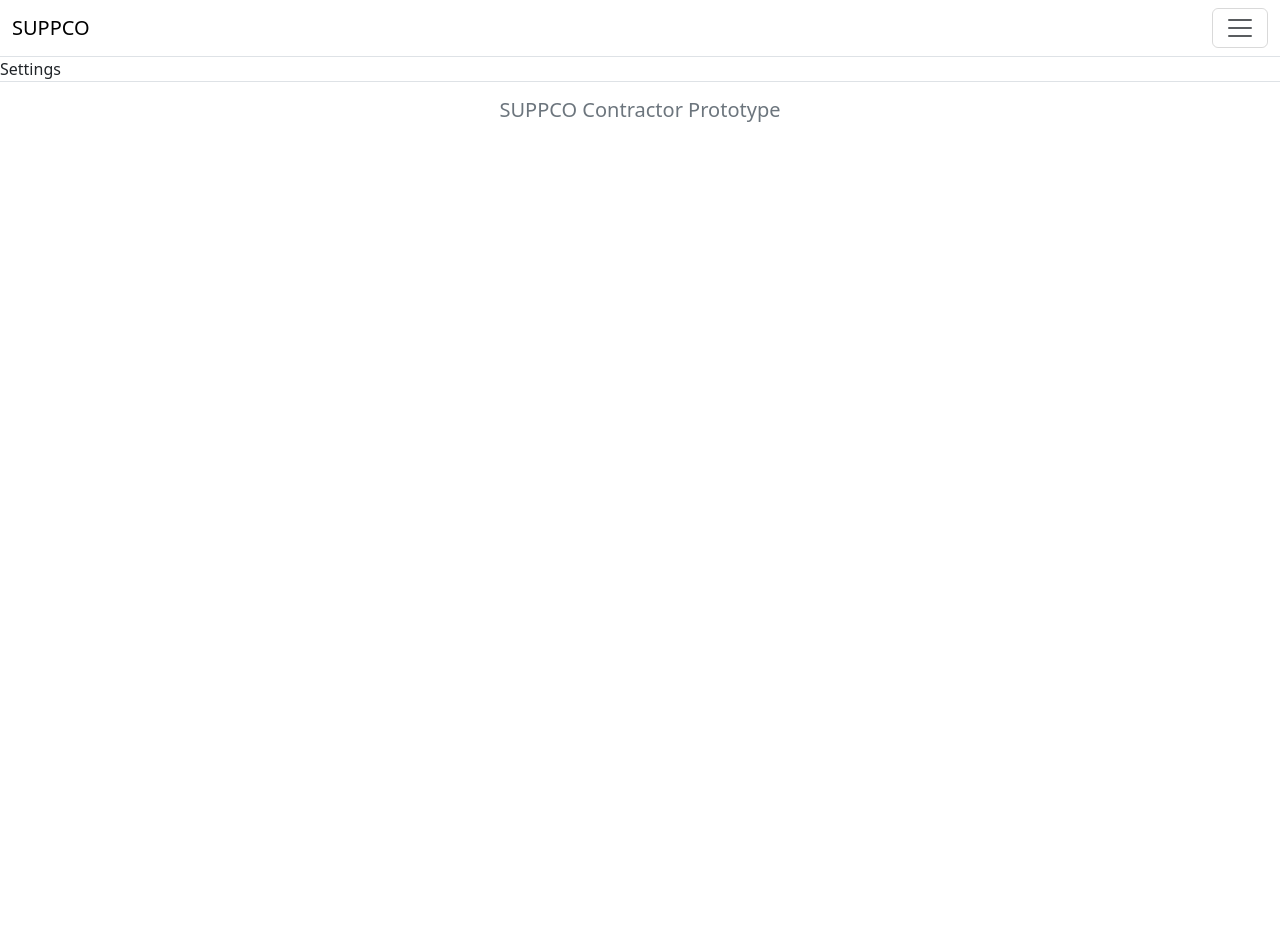
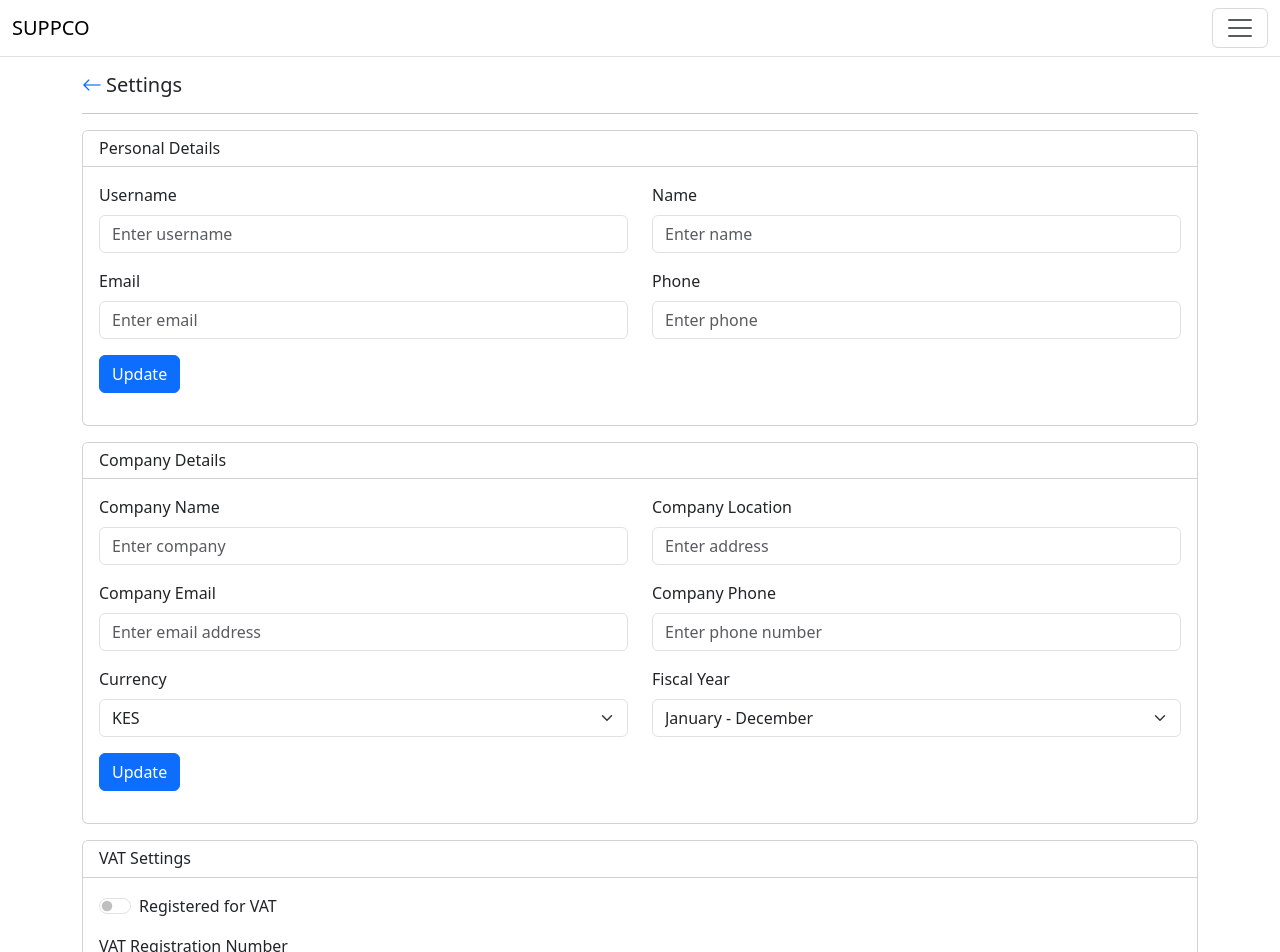
Before and after one commit to daltechafrica/suppco-contractor-prototype, a React (Create React App) app: page /settings in a window 1280 px wide. Shown: the top 952 px of the page. Before the commit the page ends 800 px from the top, so only its background shows below. Built offline with nearby package versions, Linux system fonts and the light colour scheme.

Commit message:
complete settings

```diff
--- a/src/pages/Settings.jsx
+++ b/src/pages/Settings.jsx
@@ -1,9 +1,246 @@
-import React from 'react'
+import React from "react";
+import { Link } from "react-router-dom";
+import { appLinks } from "../constants/links";
 
 function Settings() {
   return (
-    <div>Settings</div>
-  )
+    <>
+      <div className="container py-3">
+        <h5>
+          <span>
+            <Link to={appLinks?.Dashboard}>
+              <i className="bi bi-arrow-left me-1"></i>
+            </Link>
+          </span>
+          Settings
+        </h5>
+        <hr />
+
+        {/* Personal profile */}
+        <section className="mt-3 mb-3">
+          <div className="card">
+            <h6 className="card-header bg-white">Personal Details</h6>
+            <div className="card-body">
+              <form action="">
+                <div className="row">
+                  <div className="col-md-6 col-sm-12">
+                    <div className="mb-3">
+                      <label htmlFor="username" className="form-label">
+                        Username
+                      </label>
+                      <input
+                        type="text"
+                        className="form-control"
+                        id="username"
+                        placeholder="Enter username"
+                      />
+                    </div>
+                  </div>
+
+                  <div className="col-md-6 col-sm-12">
+                    <div className="mb-3">
+                      <label htmlFor="name" className="form-label">
+                        Name
+                      </label>
+                      <input
+                        type="text"
+                        className="form-control"
+                        id="name"
+                        placeholder="Enter name"
+                      />
+                    </div>
+                  </div>
+                </div>
+
+                <div className="row">
+                  <div className="col-md-6 col-sm-12">
+                    <div className="mb-3">
+                      <label htmlFor="email" className="form-label">
+                        Email
+                      </label>
+                      <input
+                        type="email"
+                        className="form-control"
+                        id="email"
+                        placeholder="Enter email"
+                      />
+                    </div>
+                  </div>
+
+                  <div className="col-md-6 col-sm-12">
+                    <div className="mb-3">
+                      <label htmlFor="phone" className="form-label">
+                        Phone
+                      </label>
+                      <input
+                        type="text"
+                        className="form-control"
+                        id="phone"
+                        placeholder="Enter phone"
+                      />
+                    </div>
+                  </div>
+                </div>
+
+                <div className="mb-3">
+                  <button className="btn btn-primary">Update</button>
+                </div>
+              </form>
+            </div>
+          </div>
+        </section>
+
+        {/* company profile */}
+        <section className="mb-3">
+          <div className="card">
+            <h6 className="card-header bg-white">Company Details</h6>
+            <div className="card-body">
+              <form action="">
+                <div className="row">
+                  <div className="col-md-6 col-sm-12">
+                    <div className="mb-3">
+                      <label htmlFor="company" className="form-label">
+                        Company Name
+                      </label>
+                      <input
+                        type="text"
+                        className="form-control"
+                        id="company"
+                        placeholder="Enter company"
+                      />
+                    </div>
+                  </div>
+
+                  <div className="col-md-6 col-sm-12">
+                    <div className="mb-3">
+                      <label htmlFor="address" className="form-label">
+                        Company Location
+                      </label>
+                      <input
+                        type="text"
+                        className="form-control"
+                        id="address"
+                        placeholder="Enter address"
+                      />
+                    </div>
+                  </div>
+                </div>
+
+                <div className="row">
+                  <div className="col-md-6 col-sm-12">
+                    <div className="mb-3">
+                      <label htmlFor="address" className="form-label">
+                        Company Email
+                      </label>
+                      <input
+                        type="email"
+                        className="form-control"
+                        id="address"
+                        placeholder="Enter email address"
+                      />
+                    </div>
+                  </div>
+
+                  <div className="col-md-6 col-sm-12">
+                    <div className="mb-3">
+                      <label htmlFor="address" className="form-label">
+                        Company Phone
+                      </label>
+                      <input
+                        type="text"
+                        className="form-control"
+                        id="address"
+                        placeholder="Enter phone number"
+                      />
+                    </div>
+                  </div>
+                </div>
+
+                <div className="row">
+                  <div className="col-md-6 col-sm-12">
+                    <div className="mb-3">
+                      <label htmlFor="currency" className="form-label">
+                        Currency
+                      </label>
+                      <select name="currency" id="" className="form-select">
+                        <option value="kes">KES</option>
+                        <option value="usd">USD</option>
+                        <option value="ngn">NGN</option>
+                        <option value="ghs">GHS</option>
+                      </select>
+                    </div>
+                  </div>
+
+                  <div className="col-md-6 col-sm-12">
+                    <div className="mb-3">
+                      <label htmlFor="fiscalYear" className="form-label">
+                        Fiscal Year
+                      </label>
+                      <select name="fiscalYear" id="" className="form-select">
+                        <option value="janDec">January - December</option>
+                        <option value="julyJune">July - June</option>
+                      </select>
+                    </div>
+                  </div>
+                </div>
+
+                <div className="mb-3">
+                  <button className="btn btn-primary">Update</button>
+                </div>
+              </form>
+            </div>
+          </div>
+        </section>
+
+        <section className="mb-3">
+          <div className="card">
+            <h6 className="card-header bg-white">VAT Settings</h6>
+            <div className="card-body">
+              <form action="">
+                <div className="mb-3">
+                  <div className="form-check form-switch">
+                    <input
+                      type="checkbox"
+                      className="form-check-input"
+                      role="switch"
+                      id="permission2"
+                      name="permission2"
+                    />
+                    <label htmlFor="permission2" className="form-check-label">
+                      Registered for VAT
+                    </label>
+                  </div>
+                </div>
+
+                <div className="mb-3">
+                  <label htmlFor="regNumber" className="form-label">
+                    VAT Registration Number
+                  </label>
+                  <input
+                    type="text"
+                    className="form-control"
+                    id="regNumber"
+                    placeholder="Enter registration number"
+                  />
+                </div>
+
+                <div className="mb-3">
+                  <label htmlFor="taxReturn" className="form-label">
+                    First Tax Return
+                  </label>
+                  <input type="date" className="form-control" />
+                </div>
+
+                <div className="mb-3">
+                  <button className="btn btn-primary">Update</button>
+                </div>
+              </form>
+            </div>
+          </div>
+        </section>
+      </div>
+    </>
+  );
 }
 
-export default Settings
+export default Settings;
```
